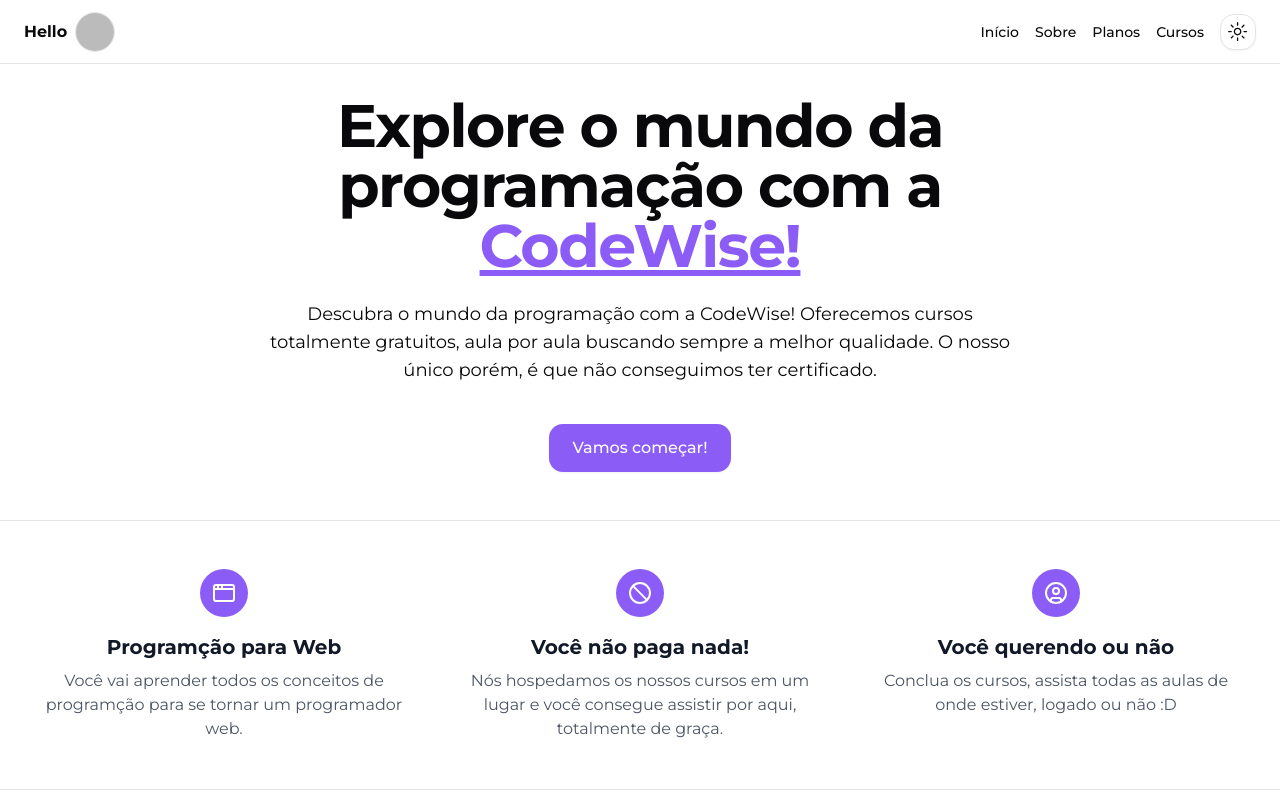
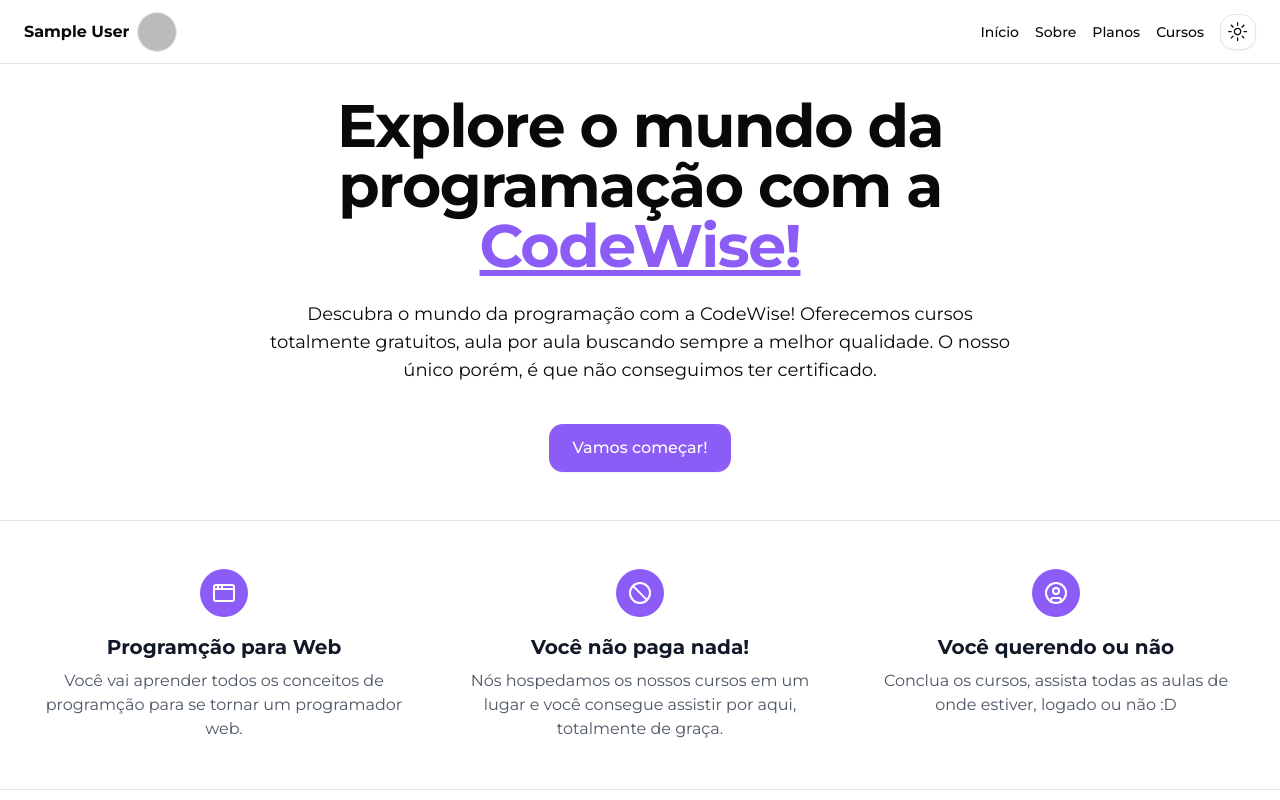
Before and after one commit to firminogg/codewise, a Next.js app: page /home in a window 1280 px wide. Shown: the top 800 px of the page. Built offline with nearby package versions, Linux system fonts and the light colour scheme; no server answers; sample sign-in values are in the browser's storage.

Commit message:
github att

```diff
--- a/src/app/home/page.tsx
+++ b/src/app/home/page.tsx
@@ -31,7 +31,7 @@ export default async function HomePage() {
       <header className="flex items-center justify-between h-16 px-4 md:px-6 border-b">
         <div className="flex gap-3">
           <Link className="flex items-center gap-2 text-center" href="#">
-            <span className="font-bold">Hello</span>
+            <span className="font-bold">{session.user?.name ?? ""}</span>
             <Avatar className="border dark:border-white">
               <AvatarImage src={session.user?.image ?? ""}></AvatarImage>
             </Avatar>
--- a/src/app/page.tsx
+++ b/src/app/page.tsx
@@ -1,5 +1,4 @@
 import LoginFormClient from "@/components/LoginForm";
-import HomePage from "./home/page";
 
 import { getSession } from "next-auth/react";
 
```
Also changed, not shown: 1 other file (tests, documents, lock files or other folders).
